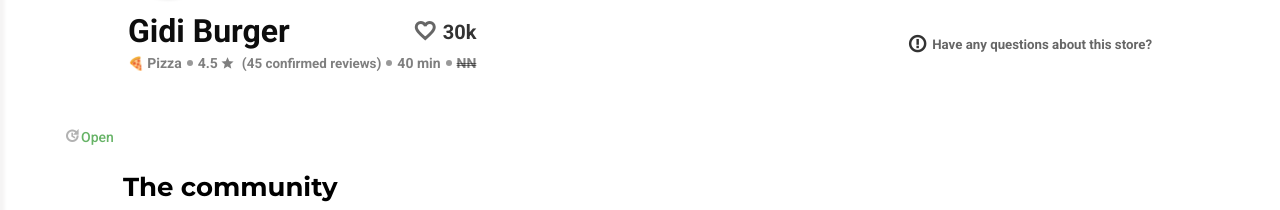
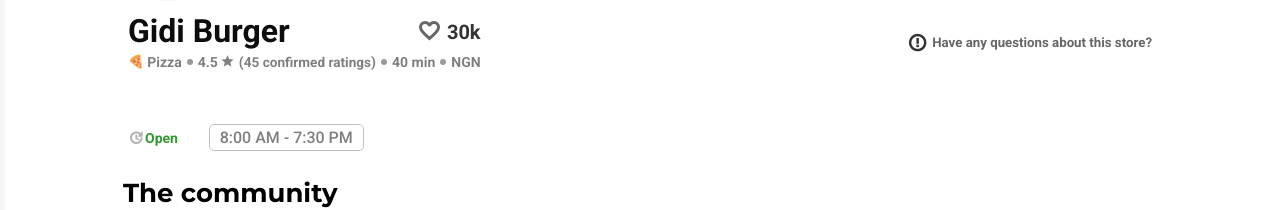
Before and after one commit to WameJoseph/ueme, a plain HTML site: page product.html in a window 1280 px wide. Shown: the part 381-591 px from the top of the page. Drawn offline with Linux system fonts and the light colour scheme.

Commit message:
Add files via upload

```diff
--- a/product.html
+++ b/product.html
@@ -19,8 +19,8 @@
         box-sizing: border-box;
         font-family: 'Roboto', sans-serif;
     }
-    .naira{text-decoration-style:double; text-decoration-line: line-through;}
-    .star-icon{font-size: 13px; margin: 0 8px 0 3px; margin-top: 0px; font-weight: 900;}
+    .naira{text-decoration-style:double; text-decoration-line: line-through; }
+    .star-icon{font-size: 13px; margin: 0 5px 0 3px; margin-top: 0px; font-weight: 900;}
     a{text-decoration: none;}
     body{margin: 0; padding: 0;}
     .main-container{margin: 0; padding: 0; width: 100%;}
@@ -79,27 +79,27 @@
     .main-container .box .brand .image .a1{color: rgb(228, 228, 228, 0.6); font-size: 26px;}
     .main-container .box .brand .image .a2{padding: 5px 10px 4px 15px; background-color: white; color: rgb(0, 0, 0, 0.8); box-shadow: 0px 0px 8px rgb(0, 0, 0, 0.6); height: fit-content; border-radius: 30px; display: flex; justify-content: center; align-items: center; font-weight: 900; font-size: 14px; letter-spacing: 1px; margin-top: auto;}
     .main-container .box .brand .image .a2 i{height: fit-content; width: fit-content; font-weight: 700;}
-    .main-container .box .brand .logo{width: 65px; height: 65px; background-color: white; display: flex; justify-content: center; align-items: center; position: relative; bottom: 35px; margin-left: 5%;  border-radius: 5px; box-shadow: 0 0 3px rgb(138, 137, 137);}
+    .main-container .box .brand .logo{width: 65px; height: 65px; background-color: white; display: flex; justify-content: center; align-items: center; position: relative; bottom: 35px; margin-left: 5%;  border-radius: 50%; box-shadow: 0 0 3px rgb(192, 192, 192, 0.6);}
     .main-container .box .brand .logo img{width: 45px; height: 45px; border-radius: 100%;}
 
-    .main-container .box .container{display: flex; padding: 0 5%; border:  1px; align-items: center; margin-top: -25px; justify-content: space-between;}
+    .main-container .box .container{display: flex; padding: 0 5%; border:  1px; align-items: center; margin-top: -28px; justify-content: space-between;}
     .main-container .box .container .brand-name{ width: 100%; border:  1px blue; }
     .main-container .box .container .brand-name .flex{display: flex; justify-content: space-between; width: 100%;  border:  1px; align-items: center;}
     .main-container .box .container .brand-name .flex h1{font-size: 22px; color: rgb(0, 0, 0, 0.95);}
     .main-container .box .container .brand-name .flex span{display: flex; align-items: center; justify-content: center; flex-direction: column; margin-bottom: -5px; cursor: pointer;}
-    .main-container .box .container .brand-name .flex span i{width: 25px; font-size: 24px; font-weight: 800; color: rgb(0, 0, 0, 0.6); transition: 1s;}
+    .main-container .box .container .brand-name .flex span i{width: 25px; font-size: 26px; font-weight: 800; color: rgb(0, 0, 0, 0.6); transition: 1s;}
     .main-container .box .container .brand-name .flex span i:hover{width: 25px; font-size: 24px; font-weight: 800; color: rgb(0, 0, 0, 0.8);}
-    .main-container .box .container .brand-name .flex span h3{color: rgb(0, 0, 0, 0.8); font-size: 11px; margin-top: 3px;}
+    .main-container .box .container .brand-name .flex span h3{color: rgb(0, 0, 0, 0.6); font-size: 11px; margin-top: 3px;}
     .main-container .box .container .brand-name .category{display: flex; justify-content: left; align-items: center;  margin-top: 5px;   border:  1px silver; flex-direction: column; justify-content: left;}
     .main-container .box .container .brand-name .category .sp{display: flex; align-items: center; height: fit-content; justify-content: left; width: 100%; text-align: left; margin-bottom: 5px;}
-    .main-container .box .container .brand-name .category a{font-weight: 400; font-size: 14px; font-family: 'Montserrat', sans-serif; color: rgb(0, 0, 0, 0.7); display: flex; align-items: center; }
+    .main-container .box .container .brand-name .category a{font-weight: 400; font-size: 14px; font-family: 'Montserrat', sans-serif; color: rgb(0, 0, 0, 0.6); display: flex; align-items: center; line-height: 12px; }
     .main-container .box .container .brand-name .category .dot{ width: 6px; height: 6px; background-color: rgb(0, 0, 0, 0.4); margin: 0 8px; border-radius: 100%;}
     .main-container .box .container .exclamation{display: none;}
     /* .main-container .box .container .exclamation i{color: rgb(0, 0, 0, 0.8); font-size: 20px; font-weight: bolder; margin-right: 5px;} */
     .main-container .box .status{width: 90%; margin: 0 auto; display: flex; justify-content: left; align-items: center; margin-top: 4%; height: fit-content;}
     .main-container .box .status .sp1{display: flex; align-items: center; justify-content: left;}
     .main-container .box .status .sp1 i{color: rgb(0, 0, 0, 0.3); font-size: 16px; font-weight: 900;  margin-right: 1px;}
-    .main-container .box .status .sp1 p{color: rgb(0, 128, 0, 0.6); font-size: 14px; font-weight: 500; margin-top: 2px;}
+    .main-container .box .status .sp1 p{color: rgb(0, 128, 0, 0.8); font-size: 14px; font-weight: 700; margin-top: 1px;}
 
     @media screen and (min-width: 530px){
     .main-container .nav .logo h1{display: none; font-size: 22px; color: rgb(244, 65, 0); font-family: 'Montserrat', sans-serif;}
@@ -127,6 +127,7 @@
 
     .main-container .box .container .exclamation{ border:  1px silver; display: flex; align-items: center; justify-content: space-between; color: rgb(0, 0, 0, 0.6);}
     .main-container .box .container .exclamation i{color: rgb(0, 0, 0, 0.8); font-size: 20px; font-weight: bolder; margin-right: 5px;}
+
     }
 
     @media screen and (min-width: 1100px){
@@ -165,6 +166,9 @@
     .main-container .box .container .brand-name .category .dot{border:  1px rgb(0, 0, 0, 0.4); width: 6px; height: 6px; background-color: rgb(0, 0, 0, 0.4); margin: 0 5px; border-radius: 100%;}
     .main-container .box .container .exclamation{ border:  1px silver; display: flex; align-items: center; justify-content: space-between; color: rgb(0, 0, 0, 0.6);}
     .main-container .box .container .exclamation i{color: rgb(0, 0, 0, 0.8); font-size: 20px; font-weight: bolder; margin-right: 5px;}
+
+    .main-container .box .status{width: 80%; margin: 0 auto; display: flex; justify-content: left; align-items: center; margin-top: 4%; height: fit-content;}
+
 }
 </style>
 <body>
@@ -303,13 +307,13 @@
                         <a href=""><span class="em" style="color: initial; margin-right: 3px; font-size: 13px;">&#127829</span> Pizza </a>
                         <span class="dot"></span>
                         <a href="">4.5 <i class="material-icons star-icon">star</i></a>
-                        <a href="">(<span style="font-size: 13.4px;">45 confirmed reviews</span> )</a>
+                        <a href="">(<span style="font-size: 13.6px;">45 confirmed ratings</span> )</a>
                     </span>
                     <span class="sp">
                         <span class="dot"></span>
                         <a href="">40 min</a>
                         <span class="dot"></span>
-                        <a href="" class="naira">NN</a>
+                        <a href="">NGN</a>
                     </span>
                     </div>
 
@@ -322,12 +326,12 @@
             </div>
 
             <div class="status">
-                <span class="sp1">
+                <span class="sp1" style="margin-right: 3%;">
                     <i class="material-icons">update</i>
                     <p>Open</p>
                 </span>
-                <span class="sp2">
-                    <p></p>
+                <span class="sp2" style="border: solid 1px silver; padding: 3px 10px; border-radius: 5px;">
+                    <p style="font-size: 16px; color: rgb(0, 0, 0, 0.5);">8:00 AM - 7:30 PM</p>
                 </span>
             </div>
 
```
